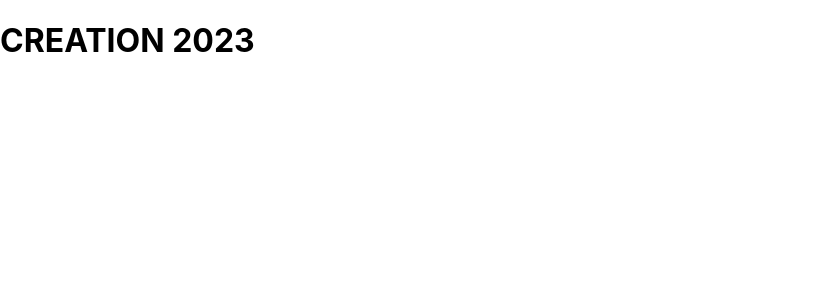
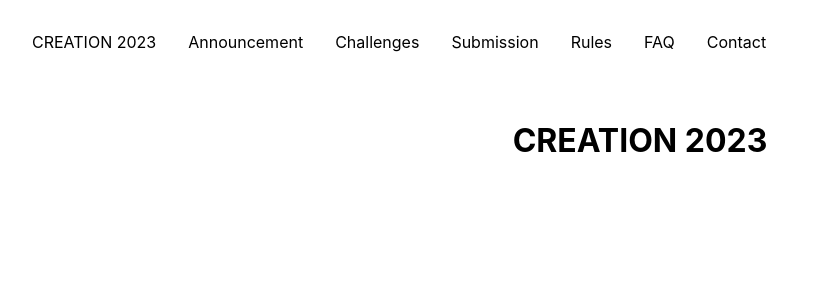
Before and after one commit to nussucommit/creation2023, a Next.js app: page / in a window 1280 px wide. Shown: the top 300 px of the page, without its empty margins (0-828 px from the left). Built offline with nearby package versions, Linux system fonts and the light colour scheme.

Commit message:
Add navbar and page container

```diff
--- /dev/null
+++ b/components/layout/PageContainer.jsx
@@ -0,0 +1,13 @@
+import PropTypes from 'prop-types';
+
+import styles from './PageContainer.module.scss';
+
+function Container({ children }) {
+  return <div className={styles.container}>{children}</div>;
+}
+
+Container.propTypes = {
+  children: PropTypes.node.isRequired,
+};
+
+export default Container;
--- /dev/null
+++ b/components/layout/PageContainer.module.scss
@@ -0,0 +1,8 @@
+@import '../../styles/variables.scss';
+
+.container {
+  padding: $padding-base;
+  display: flex;
+  flex-direction: column;
+  align-items: center;
+}
--- /dev/null
+++ b/components/ui/NavBar.jsx
@@ -0,0 +1,19 @@
+import Link from 'next/link';
+
+import styles from './NavBar.module.scss';
+
+function NavBar() {
+  return (
+    <div className={styles.navbar}>
+      <Link href="/">CREATION 2023</Link>
+      <Link href="/announcements">Announcement</Link>
+      <Link href="/challenges">Challenges</Link>
+      <Link href="/submissions">Submission</Link>
+      <Link href="/rules">Rules</Link>
+      <Link href="/faq">FAQ</Link>
+      <Link href="/contacts">Contact</Link>
+    </div>
+  );
+}
+
+export default NavBar;
--- /dev/null
+++ b/components/ui/NavBar.module.scss
@@ -0,0 +1,10 @@
+@import '../../styles/variables.scss';
+
+.navbar {
+  display: flex;
+  padding: $padding-base;
+}
+
+.navbar > * {
+  margin: $padding-base;
+}
--- a/pages/_app.jsx
+++ b/pages/_app.jsx
@@ -1,9 +1,18 @@
 import PropTypes from 'prop-types';
 
+import PageContainer from '../components/layout/PageContainer';
+import NavBar from '../components/ui/NavBar';
 import '../styles/globals.css';
 
 function MyApp({ Component, pageProps }) {
-  return <Component {...pageProps} />;
+  return (
+    <>
+      <NavBar />
+      <PageContainer>
+        <Component {...pageProps} />
+      </PageContainer>
+    </>
+  );
 }
 
 MyApp.propTypes = {
```
